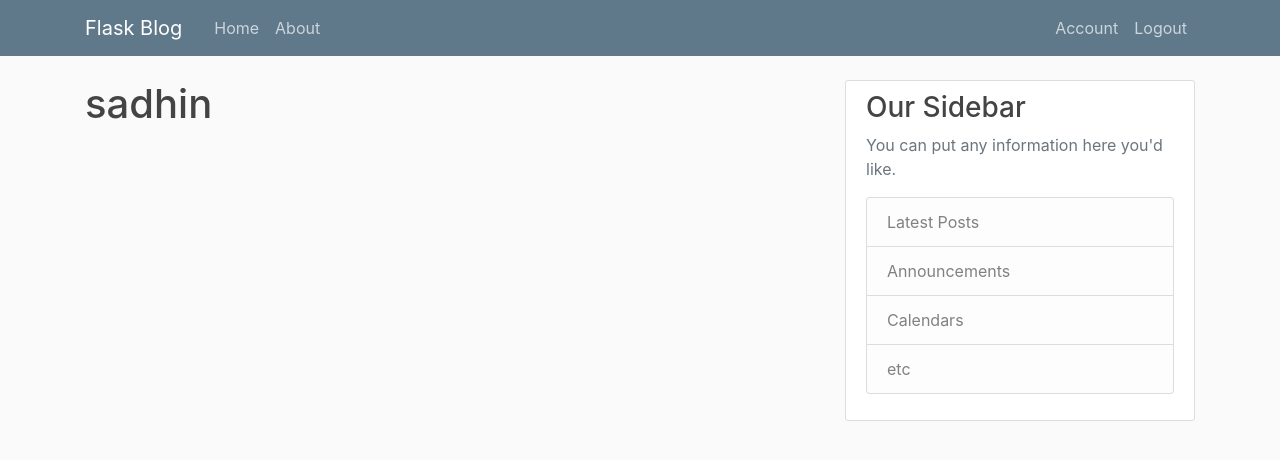
After one commit to sadhiin/FlaskChronicle, a Flask app: page /account in a window 1280 px wide. The commit adds this page. Shown: the top 460 px of the page. Run offline with Flask 2, Linux system fonts and the light colour scheme; a user stored in the database is signed in.

Commit message:
User registation, authentication

```diff
--- a/flaskblog/routes.py
+++ b/flaskblog/routes.py
@@ -1,7 +1,8 @@
 from flask import render_template, url_for, flash, redirect, request
-from flaskblog import app
+from flaskblog import app, db, bcrypt
 from flaskblog.forms import RegistrationForm, LoginForm
 from flaskblog.models import User, Post
+from flask_login import login_user, current_user, logout_user, login_required
 
 allposts = [
     {
@@ -20,6 +21,7 @@ allposts = [
 
 
 @app.route("/")
+@app.route("/home")
 def home():
     return render_template("home.html", posts=allposts)
 
@@ -31,22 +33,51 @@ def about():
 
 @app.route("/register", methods=['GET', 'POST'])
 def register():
+    if current_user.is_authenticated:
+        flash("You already logedin", 'warning')
+        return redirect(url_for('home'))
+
     form = RegistrationForm()
+
     if form.validate_on_submit():
-        flash('Account created for {}!'.format(form.username.data), "success")
-        return redirect(url_for('home'))
+        hashed_password = bcrypt.generate_password_hash(str(form.password.data)).decode('utf-8')
+        user = User(username=form.username.data, email=form.email.data, password=hashed_password)
+        db.session.add(user)
+        db.session.commit()
+        flash('Your account has been created! You can login'.format(form.username.data), "success")
+        return redirect(url_for('login'))
 
     return render_template('register.html', title='Register', form=form)
 
 
 @app.route("/login", methods=['GET', 'POST'])
 def login():
+
+    if current_user.is_authenticated:
+        flash("You already logedin", 'warning')
+        return redirect(url_for('home'))
     form = LoginForm()
     if request.method == 'POST':
-        if form.email.data == "me@mail.com" and form.password.data == "password":
-            flash("You have been logged in!", "success")
-            return redirect(url_for('home'))
-        else:
-            flash("Login Unsuccessful! Check email and password", 'danger')
+        if form.validate_on_submit():
+            user = User.query.filter_by(email=form.email.data).first()
+            if user and bcrypt.check_password_hash(user.password, form.password.data):
+                login_user(user, remember=form.remember.data)
+                next_page = request.args.get('next')
+                # print(next_page)
+                return redirect(url_for(next_page[1:])) if next_page else redirect(url_for('home'))
+            else:
+                flash("Login Unsuccessful! Check email and password", 'danger')
 
     return render_template("login.html", title="Login", form=form)
+
+
+@app.route("/logout")
+def logout():
+    logout_user()
+    return redirect(url_for('home'))
+
+
+@app.route("/account")
+@login_required
+def account():
+    return render_template("account.html", title="Account")
--- /dev/null
+++ b/flaskblog/templates/account.html
@@ -0,0 +1,6 @@
+{% extends "layout.html" %}
+{% block content %}
+
+    <h1>{{ current_user.username }}</h1>
+
+{% endblock content %}
--- a/flaskblog/templates/layout.html
+++ b/flaskblog/templates/layout.html
@@ -32,8 +32,13 @@
                 </div>
                 <!-- Navbar Right Side -->
                 <div class="navbar-nav">
+                    {% if current_user.is_authenticated %}
+                        <a class="nav-item nav-link" href="{{ url_for("account") }}">Account</a>
+                        <a class="nav-item nav-link" href="{{ url_for("logout") }}">Logout</a>
+                    {% else %}
                     <a class="nav-item nav-link" href="{{ url_for("login") }}">Login</a>
                     <a class="nav-item nav-link" href="{{ url_for("register") }}">Register</a>
+                    {% endif %}
                 </div>
             </div>
         </div>
--- a/run.py
+++ b/run.py
@@ -5,4 +5,5 @@ from flaskblog import db
 if __name__ == '__main__':
     with app.app_context():
         db.create_all()
+
     app.run(debug=True)
```
Also changed, not shown: flaskblog/__init__.py (+7 -0 lines), flaskblog/forms.py (+11 -2 lines), flaskblog/models.py (+8 -2 lines), flaskblog/default.jpg (added), instance/site.db.
